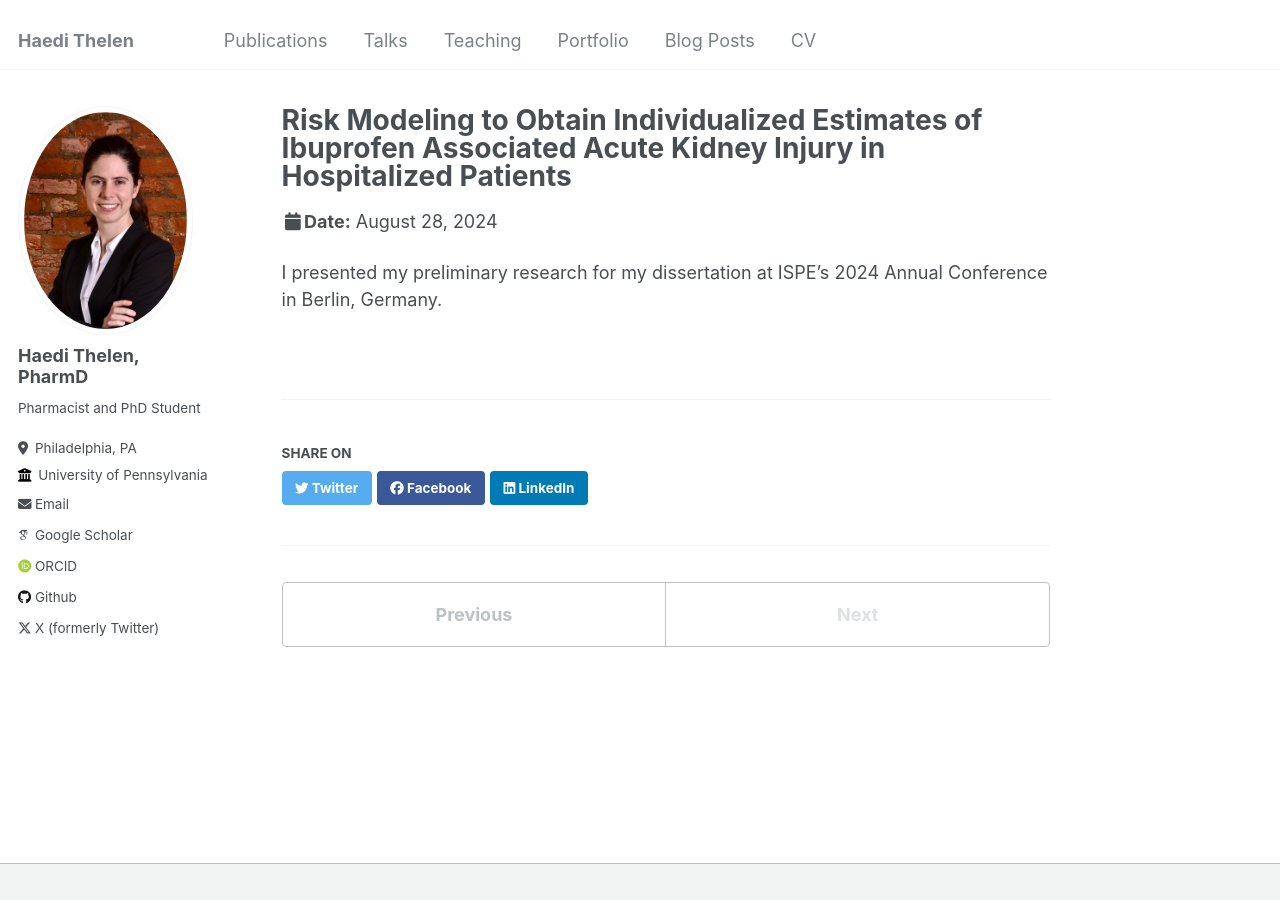
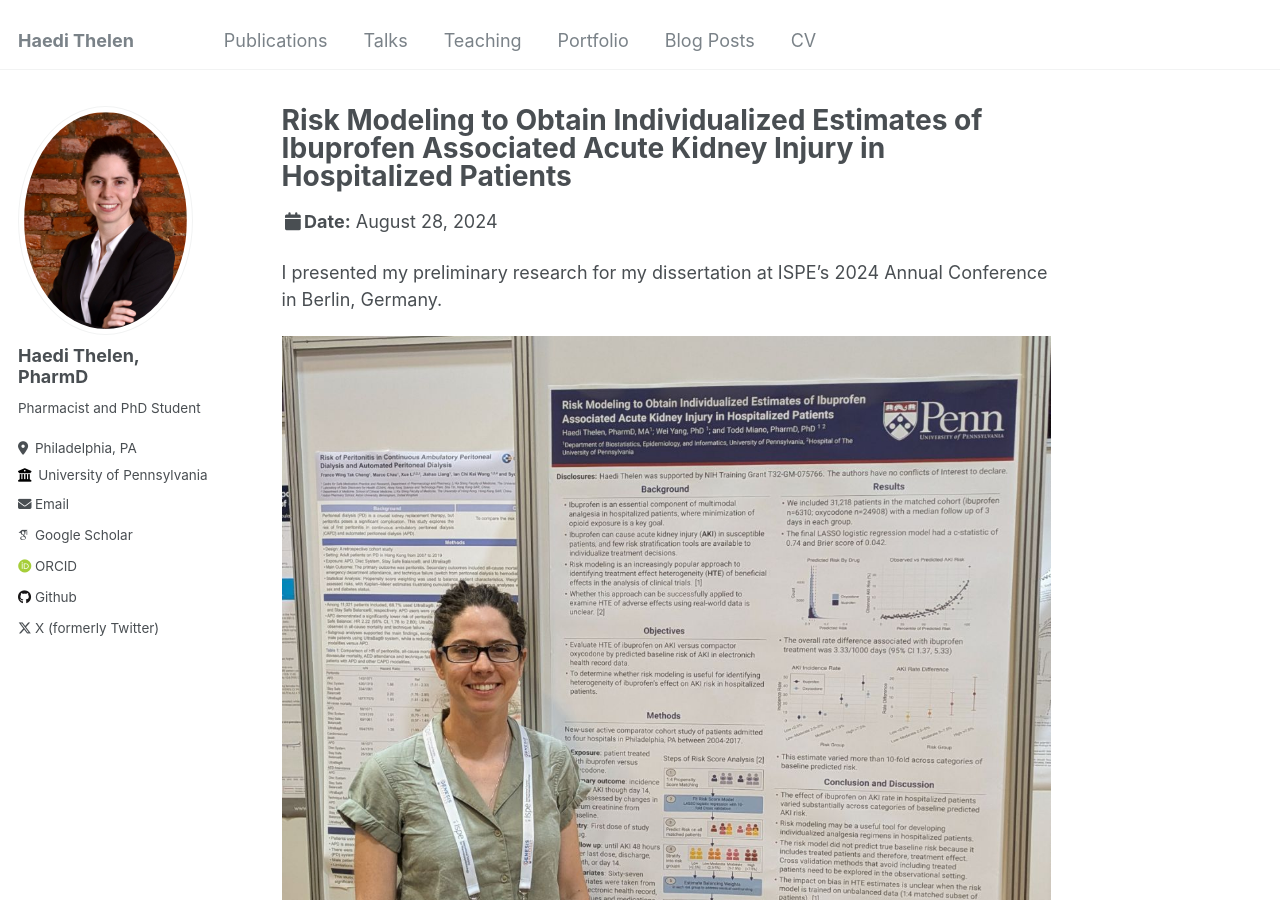
Before and after one commit to HaediThelen/HaediThelen.github.io, a Jekyll site: the page built from _talks/2024-08-28-ISPE-Poster.md, in a window 1280 px wide and 900 px high. Built offline with Jekyll 4.4.1, drawn with Linux system fonts in a browser that asks for light colours; some web fonts are replaced.

Commit message:
Update 2024-08-28-ISPE-Poster.md
add picture from ISPE.

```diff
--- a/_talks/2024-08-28-ISPE-Poster.md
+++ b/_talks/2024-08-28-ISPE-Poster.md
@@ -10,3 +10,5 @@ location: "Berlin, Germany"
 ---
 
 I presented my preliminary research for my dissertation at ISPE's 2024 Annual Conference in Berlin, Germany.
+
+![Poster Presentation](/Images/ISPE_Poster_2024.jpg)
```
